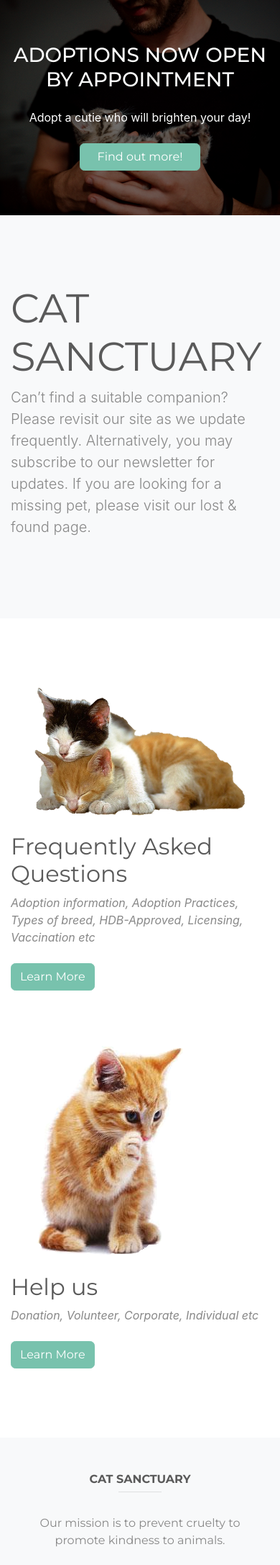
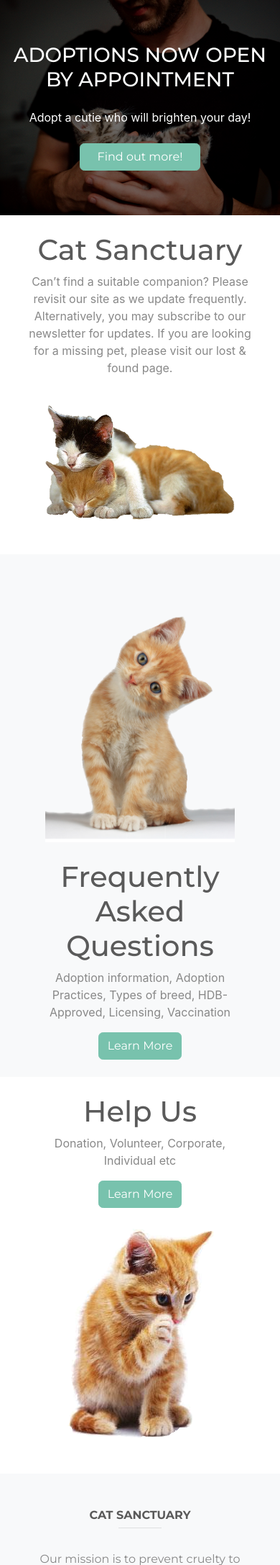
Before and after one commit to IENORI/ICT1004-Project-Grp7, a PHP site: page / in a window 390 px wide. Shown: the part 59-2233 px from the top of the page at 72% size. Run offline with PHP 8.4, Linux system fonts and the light colour scheme.

Commit message:
Cleaned up index "services" to fit responsive

```diff
--- a/services.php
+++ b/services.php
@@ -1,55 +1,40 @@
-<!--
-    TODO:
-        ADD THE IMAGES INTO OUR MEDIA DIRECTORY: http://www.pngall.com/kitten-png
--->
-
-<div class="bg-light">
-    <div class="container py-5">
-        <div class="row h-100 align-items-center py-5">
-            <div class="col-lg-6">
-                <h1 class="display-4">CAT SANCTUARY</h1>
-                <p class="lead">
+<div id="index_callout_1" class="row container-fluid p-4 m-0">
+    <div class="col-md-6 col-xl-4 container align-self-center text-center">
+        <h1>Cat Sanctuary</h1>
+        <p>
             Can’t find a suitable companion? Please revisit our site as we update frequently.
             Alternatively, you may subscribe to our newsletter for updates.
             If you are looking for a missing pet, please visit our lost & found page.
         </p>
     </div>
-            <div class="col-lg-6 d-none d-lg-block">
-                <img src="media/image/Kitten-Free-PNG-Image.png" alt="" class="img-fluid">
-            </div>
-        </div>
+    <div class="col-md-6 col-xl-4 container align-self-center">
+        <img src="media/image/Kitten-PNG-File.png" alt="" class="img-fluid p-4 mx-auto d-block" style="max-height: 400px">
     </div>
 </div>
 
-<div class="bg-white py-5">
-    <div class="container py-5">
-        <!--BANNER 2-->
-        <div class="row align-items-center mb-5">
-            <div class="col-lg-6 order-2 order-lg-1">
-                <h2 class="font-weight-light">Frequently Asked Questions</h2>
-                <p class="font-italic text-muted mb-4">
+<div id="index_callout_2" class="row container-fluid p-4 m-0 bg-light">
+    <div class="col-md-6 col-xl-4 container align-self-center">
+        <img src="media/image/Kitten-Free-PNG-Image.png" alt="" class="img-fluid p-4 mx-auto d-block" style="max-height: 400px">
+    </div>
+    <div class="col-md-6 col-xl-4 container align-self-center text-center">
+        <h1>Frequently Asked Questions</h1>
+        <p>
             Adoption information, Adoption Practices, Types of breed,
-                    HDB-Approved, Licensing, Vaccination etc
+            HDB-Approved, Licensing, Vaccination
         </p>
         <a href="#" class="btn btn-primary">Learn More</a>
     </div>
-            <div class="col-lg-5 px-5 mx-auto order-1 order-lg-2">
-                <img src="media/image/Kitten-PNG-File.png" alt="" class="img-fluid mb-4 mb-lg-0">
 </div>
-        </div>
-        <br>
-        <!--BANNER 3-->
-        <div class="row align-items-center">
-            <div class="col-lg-5 px-5 mx-auto">
-                <img src="media/image/Kitten-High-Quality-PNG.png" alt="" class="img-fluid mb-4 mb-lg-0">
-            </div>
-            <div class="col-lg-6">
-                <h2 class="font-weight-light">Help us</h2>
-                <p class="font-italic text-muted mb-4">
+
+<div id="index_callout_3" class="row container-fluid p-4 m-0">
+    <div class="col-md-6 col-xl-4 container align-self-center text-center">
+        <h1>Help Us</h1>
+        <p>
             Donation, Volunteer, Corporate, Individual etc
         </p>
         <a href="#" class="btn btn-primary">Learn More</a>
     </div>
+    <div class="col-md-6 col-xl-4 container align-self-center">
+        <img src="media/image/Kitten-High-Quality-PNG.png" alt="" class="img-fluid p-4 mx-auto d-block" style="max-height: 400px">
     </div>
 </div>
-</div>
```
Lines whose indentation alone changed are shown as unchanged.
